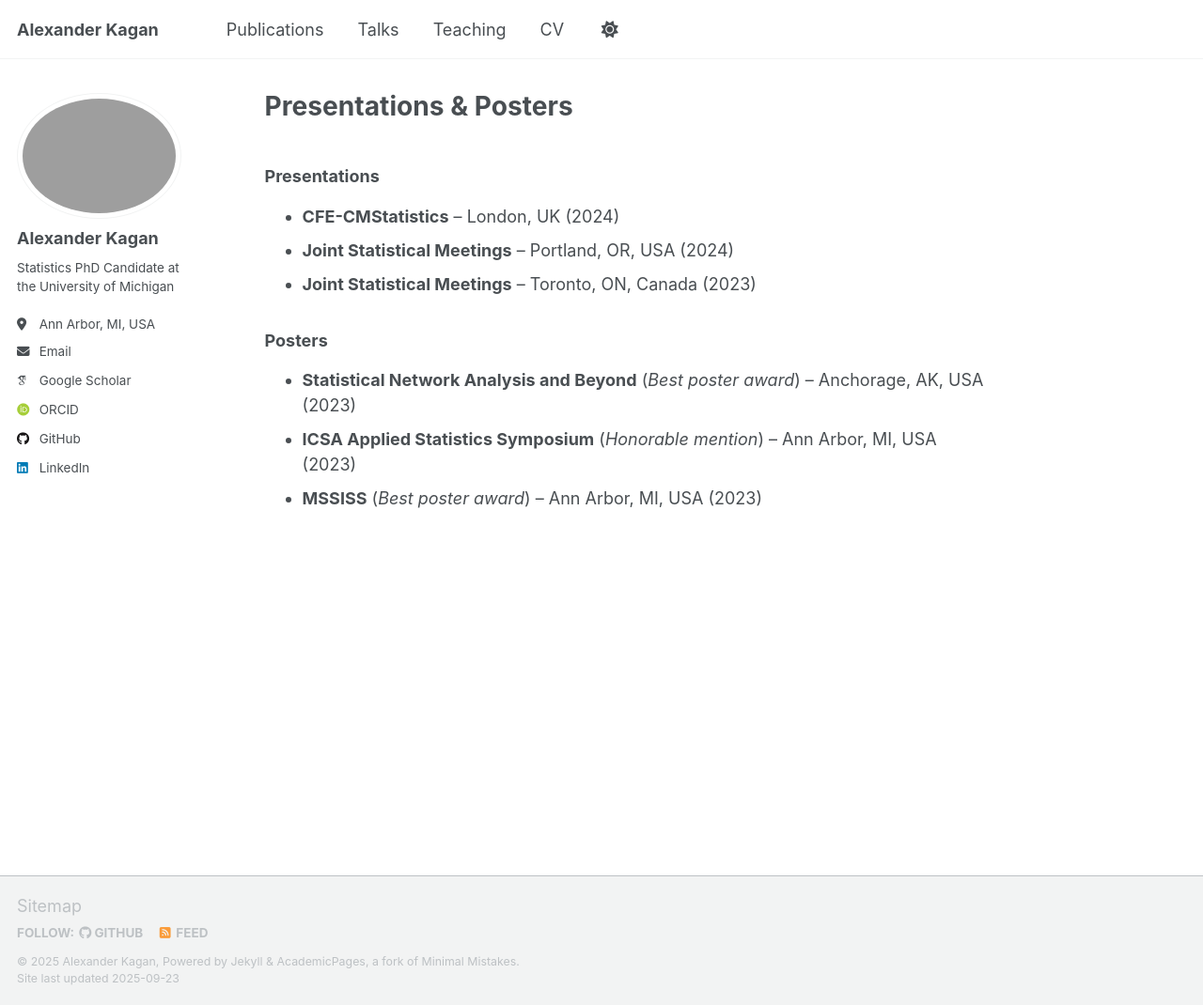
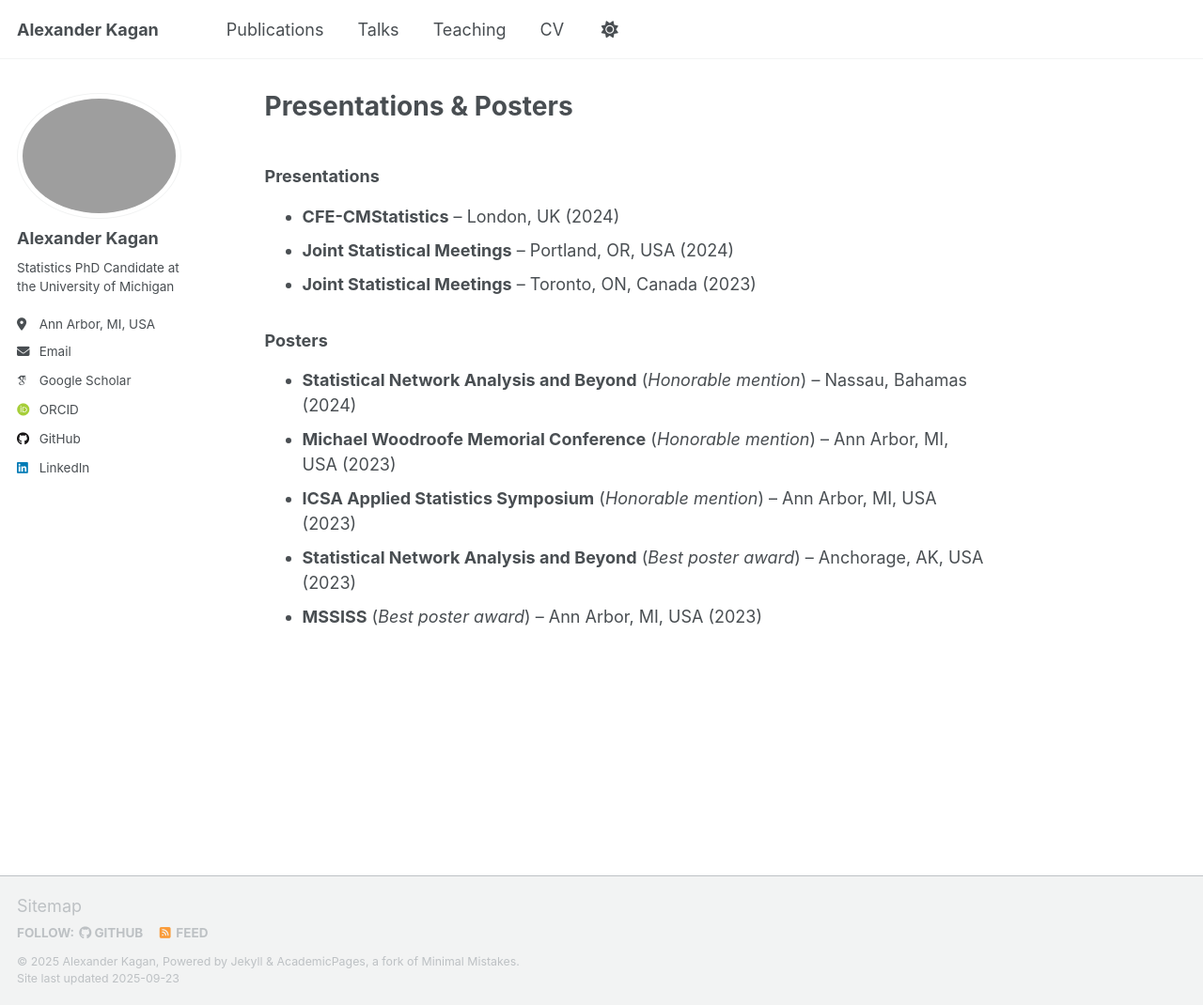
Before and after one commit to AlexanderKagan/AlexanderKagan.github.io, a Jekyll site: the page built from _pages/talks.md, in a window 1280 px wide and 1070 px high. Shown: the whole window at 94% size. Built offline with Jekyll 4.4.1, drawn with Linux system fonts in a browser that asks for light colours; some web fonts are replaced; a script that is not in the unit is left out.

Commit message:
talks updated

```diff
--- a/_pages/talks.md
+++ b/_pages/talks.md
@@ -10,6 +10,8 @@ author_profile: true
 - **Joint Statistical Meetings** – Toronto, ON, Canada (2023)
 
 ### Posters
+- **Statistical Network Analysis and Beyond** (*Honorable mention*) – Nassau, Bahamas (2024)
+- **Michael Woodroofe Memorial Conference** (*Honorable mention*) – Ann Arbor, MI, USA (2023)
+- **ICSA Applied Statistics Symposium** (*Honorable mention*) – Ann Arbor, MI, USA (2023)
 - **Statistical Network Analysis and Beyond** (*Best poster award*) – Anchorage, AK, USA (2023)
-- **ICSA Applied Statistics Symposium** (*Honorable mention*) – Ann Arbor, MI, USA (2023)
 - **MSSISS** (*Best poster award*) – Ann Arbor, MI, USA (2023)
```
